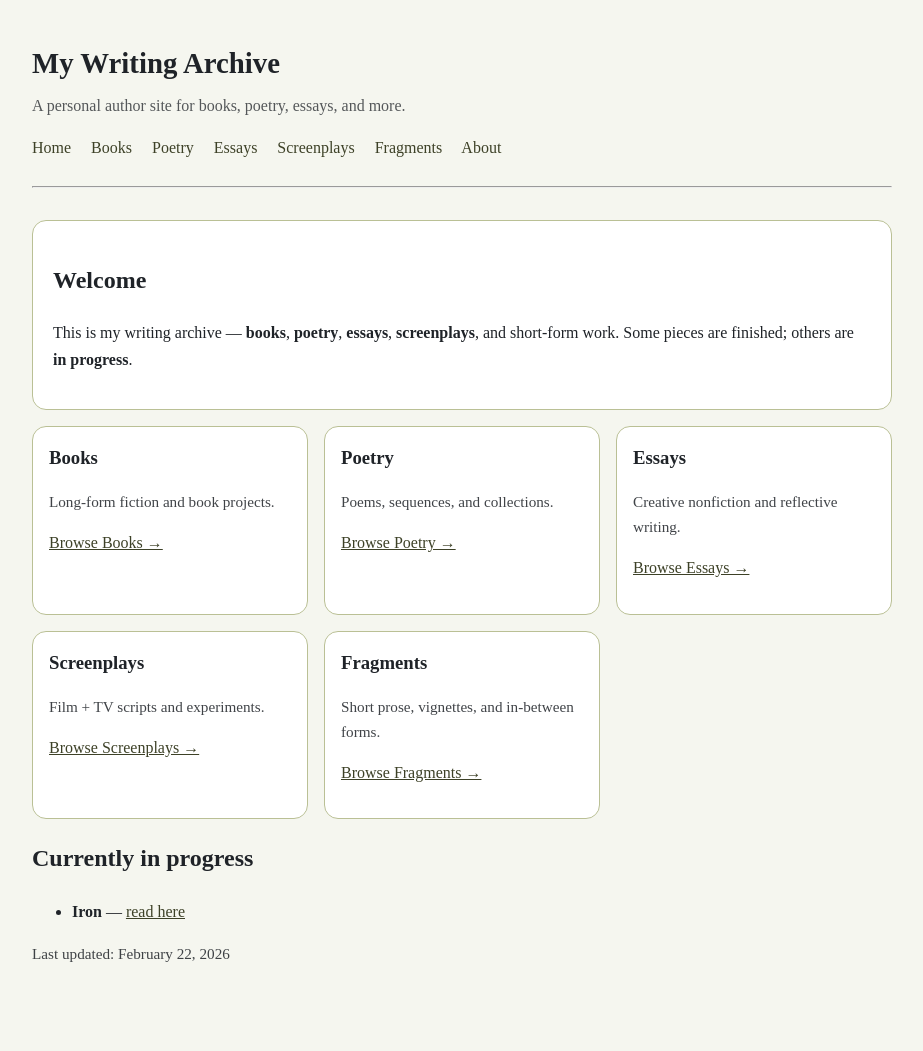
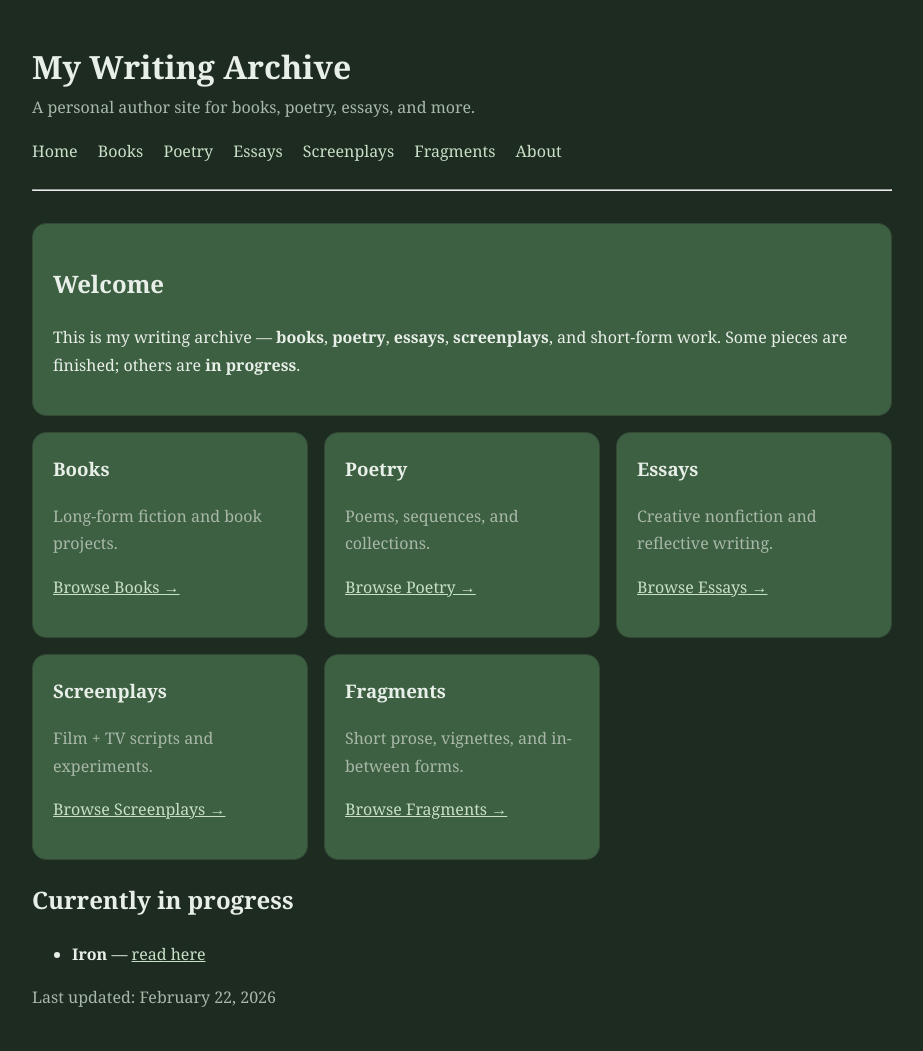
Before and after one commit to dwestbroek101/collections, a Jekyll site: the page built from index.html, in a window 1280 px wide. Shown: the whole page, without its empty margins (178-1101 px from the left). Built offline with Jekyll 4.4.1, drawn with Linux system fonts in a browser that asks for light colours; before the commit the page ends 1006 px from its top, so only the background shows below that.

Commit message:
Update style.css

```diff
--- a/assets/style.css
+++ b/assets/style.css
@@ -1,29 +1,98 @@
-/* Simple author-site styling */
+/* ===== GLOBAL COLOR PALETTE ===== */
+
 :root{
-  --bg: #f5f6ef;
-  --paper: #ffffff;
-  --text: #1f2328;
-  --muted: #5b6470;
-  --border: #BAC095;
-  --link: #3D4127;
+  --bg: #1e2b20;        /* dark green page background */
+  --paper: #ffffff;     /* reading pages */
+  --text: #e8efe8;      /* homepage text */
+  --muted: #a8b8a8;
+  --border: #324a35;
+  --link: #c7e0c7;
+  --accent: #3d5f42;
 }
 
-html, body { background: var(--bg); }
+/* ===== TYPOGRAPHY ===== */
 
-body { color: var(--text); }
+body{
+  font-family: Georgia, "Times New Roman", serif;
+  max-width: 860px;
+  margin: 2.5rem auto;
+  padding: 0 1.25rem;
+  line-height: 1.7;
+  background: var(--bg);
+  color: var(--text);
+}
 
-a { color: var(--link); }
-body { max-width: 860px; margin: 2.5rem auto; padding: 0 1.25rem; line-height: 1.65; }
-header { margin-bottom: 2rem; }
-.site-title { margin: 0; font-size: 1.8rem; }
-.site-desc { margin-top: 0.35rem; opacity: 0.75; }
-.site-nav { margin: 1rem 0 1.5rem; }
-.site-nav a { margin-right: 1rem; text-decoration: none; }
-.site-nav a:hover { text-decoration: underline; }
+/* Links */
 
-.hero { padding: 1.25rem 1.25rem; background: var(--paper); border: 1px solid var(--border); border-radius: 14px; }
-.card { padding: 1rem; background: var(--paper); border: 1px solid var(--border); border-radius: 14px; }
-.badge { display: inline-block; font-size: 0.85rem; padding: 0.15rem 0.5rem; border: 1px solid var(--border); border-radius: 999px; margin-left: 0.4rem; opacity: 0.85; }
-.grid { display: grid; grid-template-columns: repeat(auto-fit, minmax(220px, 1fr)); gap: 1rem; margin-top: 1rem; }
-.card h3 { margin-top: 0; margin-bottom: 0.35rem; }
-.small { font-size: 0.95rem; opacity: 0.85; }
+a{
+  color: var(--link);
+}
+
+a:hover{
+  text-decoration: underline;
+}
+
+/* ===== HEADER / NAV ===== */
+
+header{
+  margin-bottom: 2rem;
+}
+
+.site-title{
+  margin: 0;
+  font-size: 2rem;
+}
+
+.site-desc{
+  color: var(--muted);
+}
+
+.site-nav{
+  margin: 1rem 0 1.5rem;
+}
+
+.site-nav a{
+  margin-right: 1rem;
+  text-decoration: none;
+}
+
+/* ===== HOMEPAGE CARDS ===== */
+
+.hero, .card{
+  background: var(--accent);
+  border: 1px solid var(--border);
+  border-radius: 14px;
+  padding: 1.25rem;
+}
+
+.grid{
+  display: grid;
+  grid-template-columns: repeat(auto-fit, minmax(220px, 1fr));
+  gap: 1rem;
+  margin-top: 1rem;
+}
+
+.card h3{
+  margin-top: 0;
+}
+
+/* ===== READING PAGES ("BOOK MODE") ===== */
+
+.reading-page{
+  background: var(--paper);
+  color: #111;
+  padding: 2rem;
+  border-radius: 10px;
+}
+
+/* Small text */
+
+.small{
+  color: var(--muted);
+}
+
+.badge{
+  border: 1px solid var(--border);
+  padding: 0.15rem 0.5rem;
+  border-radius: 999px;
+}
```
